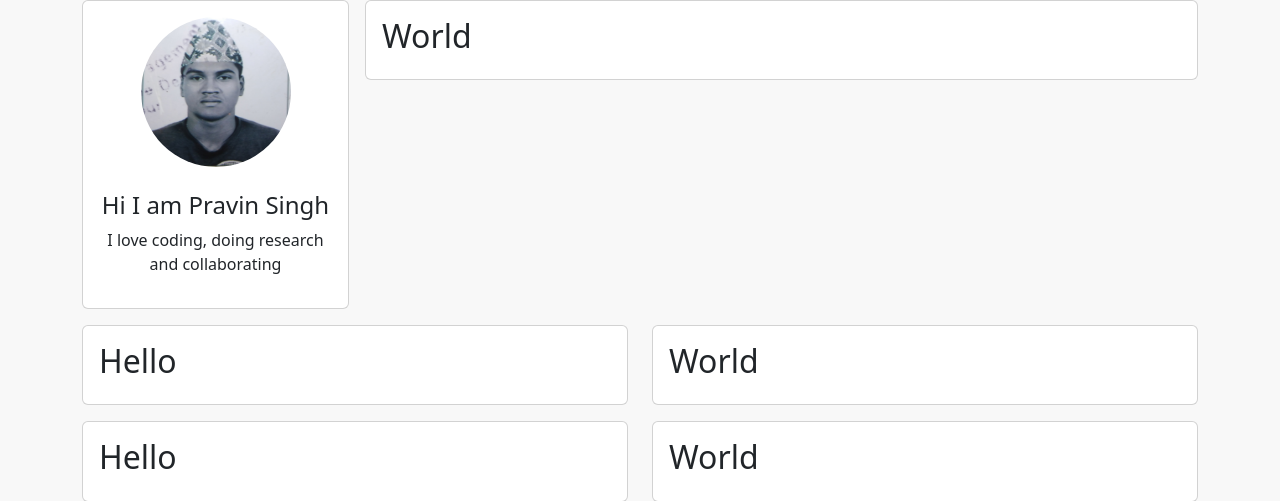
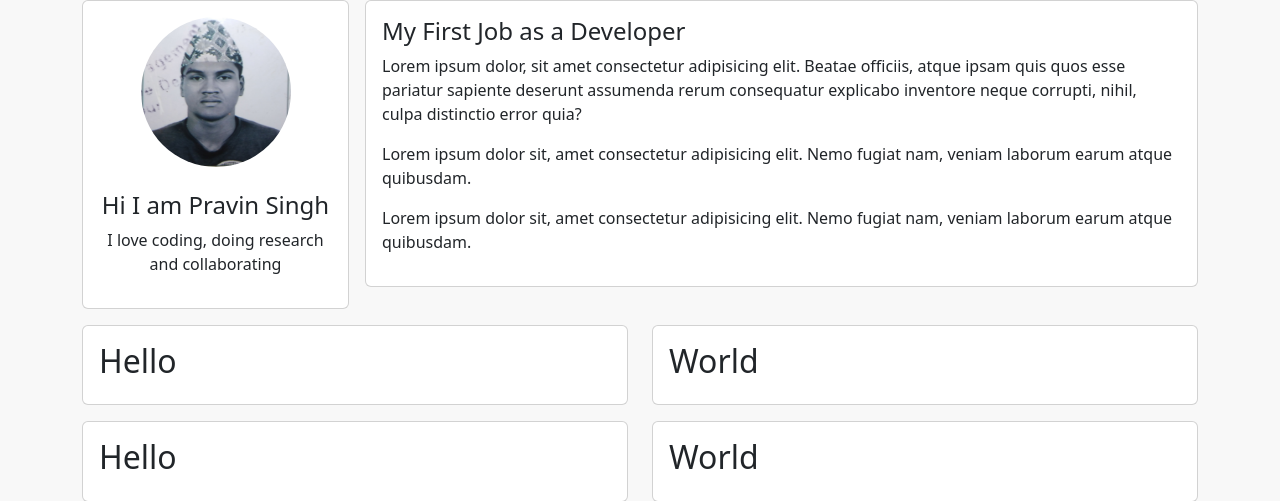
Before and after one commit to itsmepravin/sample-resume, a Django app: page / in a window 1280 px wide. Shown: the top 501 px of the page. Run offline with Django 4.2, Linux system fonts and the light colour scheme.

Commit message:
description added

```diff
--- a/base/templates/base/home.html
+++ b/base/templates/base/home.html
@@ -10,6 +10,12 @@
       rel="stylesheet"
       href="https://cdn.jsdelivr.net/npm/bootstrap@5.3.2/dist/css/bootstrap.min.css"
       integrity="sha384-T3c6CoIi6uLrA9TneNEoa7RxnatzjcDSCmG1MXxSR1GAsXEV/Dwwykc2MPK8M2HN"
+      crossorigin="anonymous"
+    />
+    <link
+      rel="stylesheet"
+      href="https://cdn.jsdelivr.net/npm/@fortawesome/fontawesome-free@6.4.2/css/fontawesome.min.css"
+      integrity="sha384-BY+fdrpOd3gfeRvTSMT+VUZmA728cfF9Z2G42xpaRkUGu2i3DyzpTURDo5A6CaLK"
       crossorigin="anonymous"
     />
     <link
@@ -37,7 +43,23 @@
           </div>
         </div>
         <div class="col-md-9">
-          <div class="card card-body"><h2>World</h2></div>
+          <div class="card card-body">
+            <h4>My First Job as a Developer</h4>
+            <p>
+              Lorem ipsum dolor, sit amet consectetur adipisicing elit. Beatae
+              officiis, atque ipsam quis quos esse pariatur sapiente deserunt
+              assumenda rerum consequatur explicabo inventore neque corrupti,
+              nihil, culpa distinctio error quia?
+            </p>
+            <p>
+              Lorem ipsum dolor sit, amet consectetur adipisicing elit. Nemo
+              fugiat nam, veniam laborum earum atque quibusdam.
+            </p>
+            <p>
+              Lorem ipsum dolor sit, amet consectetur adipisicing elit. Nemo
+              fugiat nam, veniam laborum earum atque quibusdam.
+            </p>
+          </div>
         </div>
       </div>
 
```
